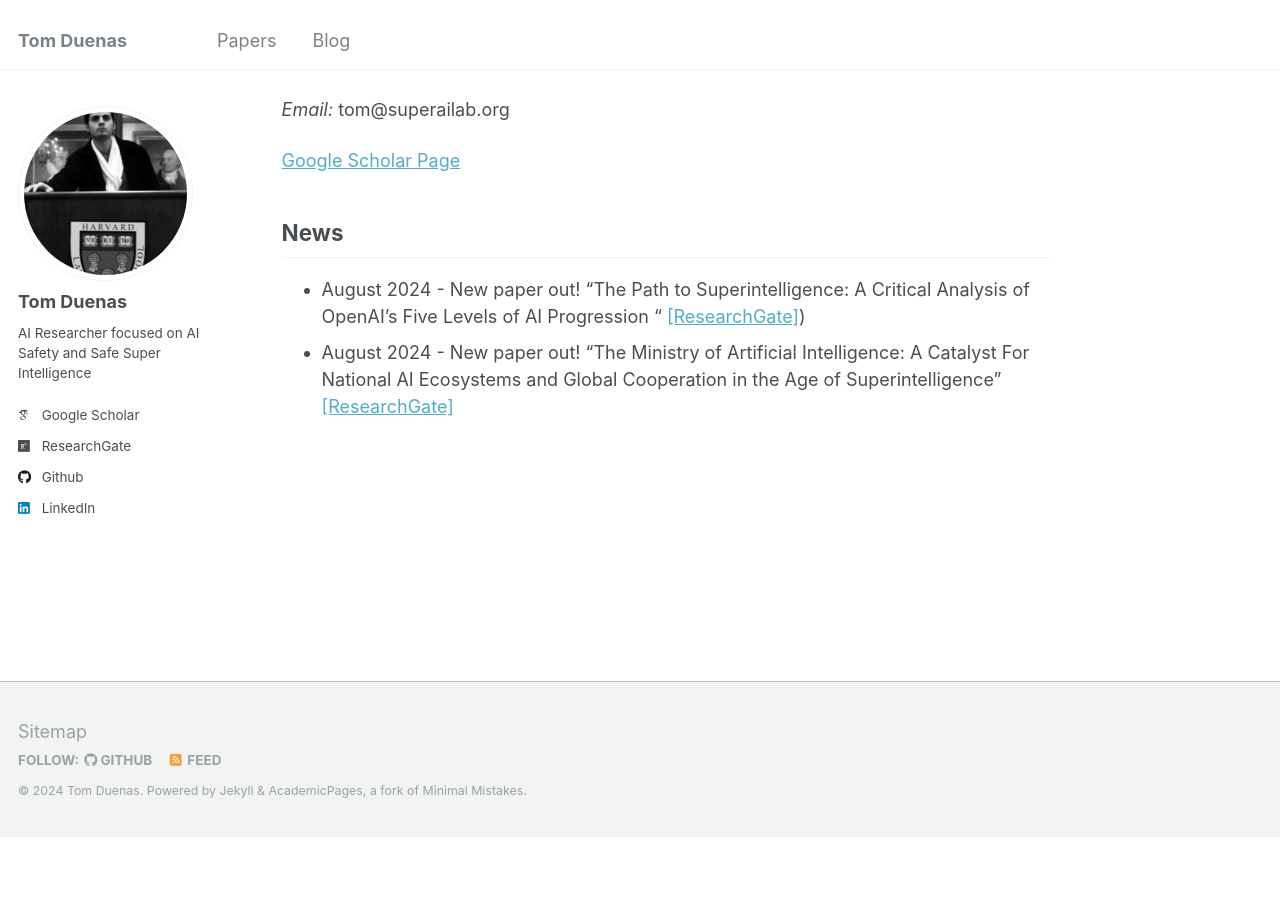
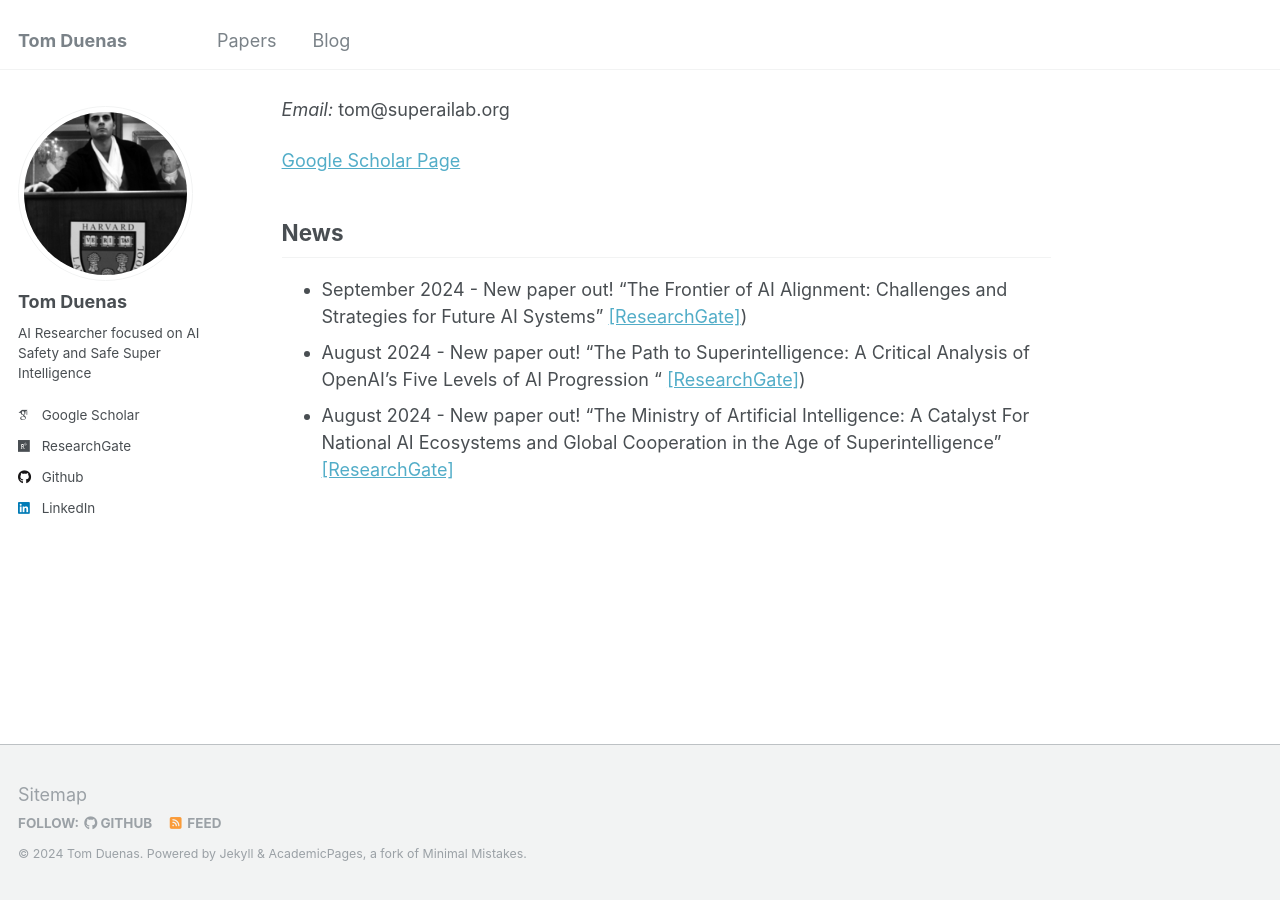
Before and after one commit to TomDuenas/tomduenas.github.io, a Jekyll site: the page built from _pages/about.md, in a window 1280 px wide and 900 px high, scrolled down 509 px. Built offline with Jekyll 4.4.1, drawn with Linux system fonts in a browser that asks for light colours; some web fonts are replaced; before the commit the page ends 1346 px from its top, so only the background shows below that.

Commit message:
Update about.md

```diff
--- a/_pages/about.md
+++ b/_pages/about.md
@@ -22,5 +22,6 @@ Broadly, I am interested in exploring how we can develop AI systems that are not
 [Google Scholar Page](https://scholar.google.com/citations?user=ZUEwQFkAAAAJ=en)
 
 ## News
+* September 2024 - New paper out! "The Frontier of AI Alignment: Challenges and Strategies for Future AI Systems" [[ResearchGate]](https://www.researchgate.net/publication/383697750_The_Frontier_of_AI_Alignment_Challenges_and_Strategies_for_Future_AI_Systems))
 * August 2024 - New paper out! "The Path to Superintelligence: A Critical Analysis of OpenAI's Five Levels of AI Progression " [[ResearchGate]](https://www.researchgate.net/publication/383395776_The_Path_to_Superintelligence_A_Critical_Analysis_of_OpenAI's_Five_Levels_of_AI_Progression))
 * August 2024 - New paper out! "The Ministry of Artificial Intelligence: A Catalyst For National AI Ecosystems and Global Cooperation in the Age of Superintelligence" [[ResearchGate]](https://www.researchgate.net/publication/383145922_The_Ministry_of_Artificial_Intelligence_A_Catalyst_For_National_AI_Ecosystems_and_Global_Cooperation_in_the_Age_of_Superintelligence)
```
